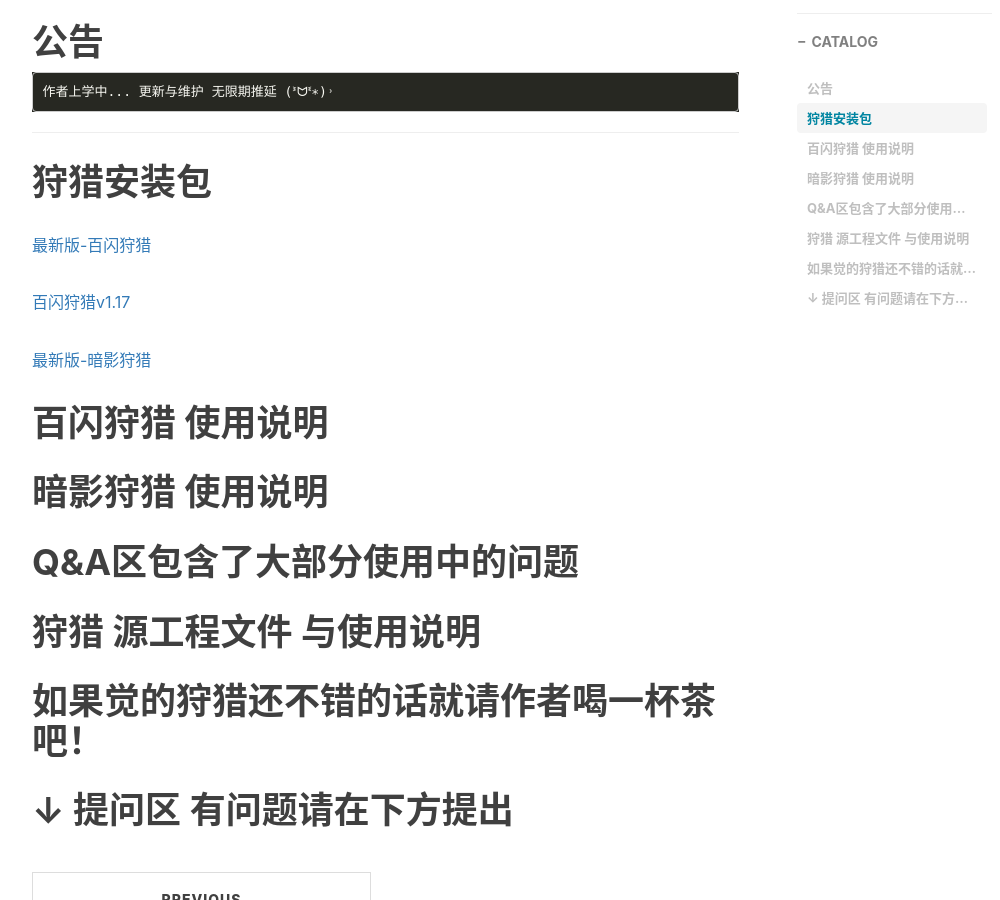
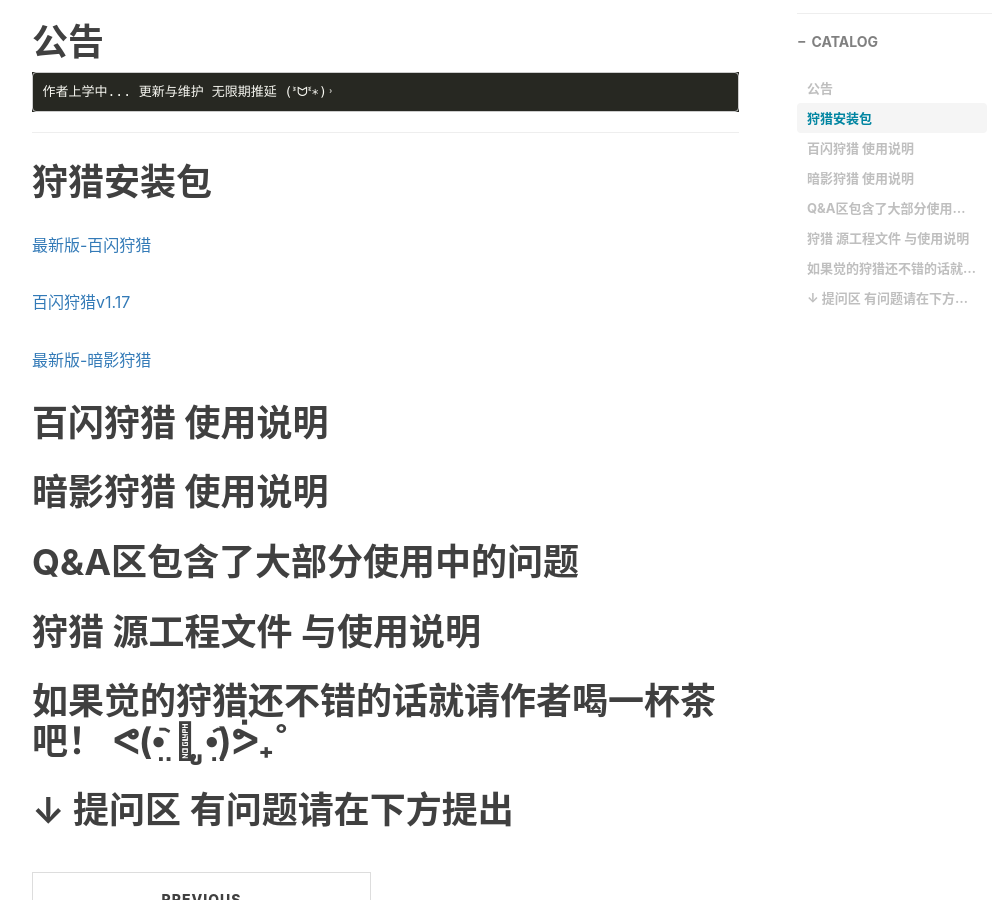
Before and after one commit to DeSoiat/DESOIAT.GITHUB.IO, a Jekyll site: the page built from _posts/2022-08-26-Pokemon Go.md, in a window 1280 px wide and 900 px high, scrolled down 592 px. Shown: the whole window, without its empty margins (233-1233 px from the left). Built offline with Jekyll 4.4.1, drawn with Linux system fonts in a browser that asks for light colours; nearby versions of some CDN libraries; comment, search, counter and statistics services are not loaded.

```diff
--- a/_posts/2022-08-26-Pokemon Go.md
+++ b/_posts/2022-08-26-Pokemon Go.md
@@ -38,7 +38,7 @@ tags:
 
 # 狩猎 源工程文件 与使用说明
 
-# 如果觉的狩猎还不错的话就请作者喝一杯茶吧！
+# 如果觉的狩猎还不错的话就请作者喝一杯茶吧！ ᕙ(•̤᷆ ॒ ູ•̤᷇)ᕘ₊˚
 
 
 # ↓ 提问区 有问题请在下方提出
```
